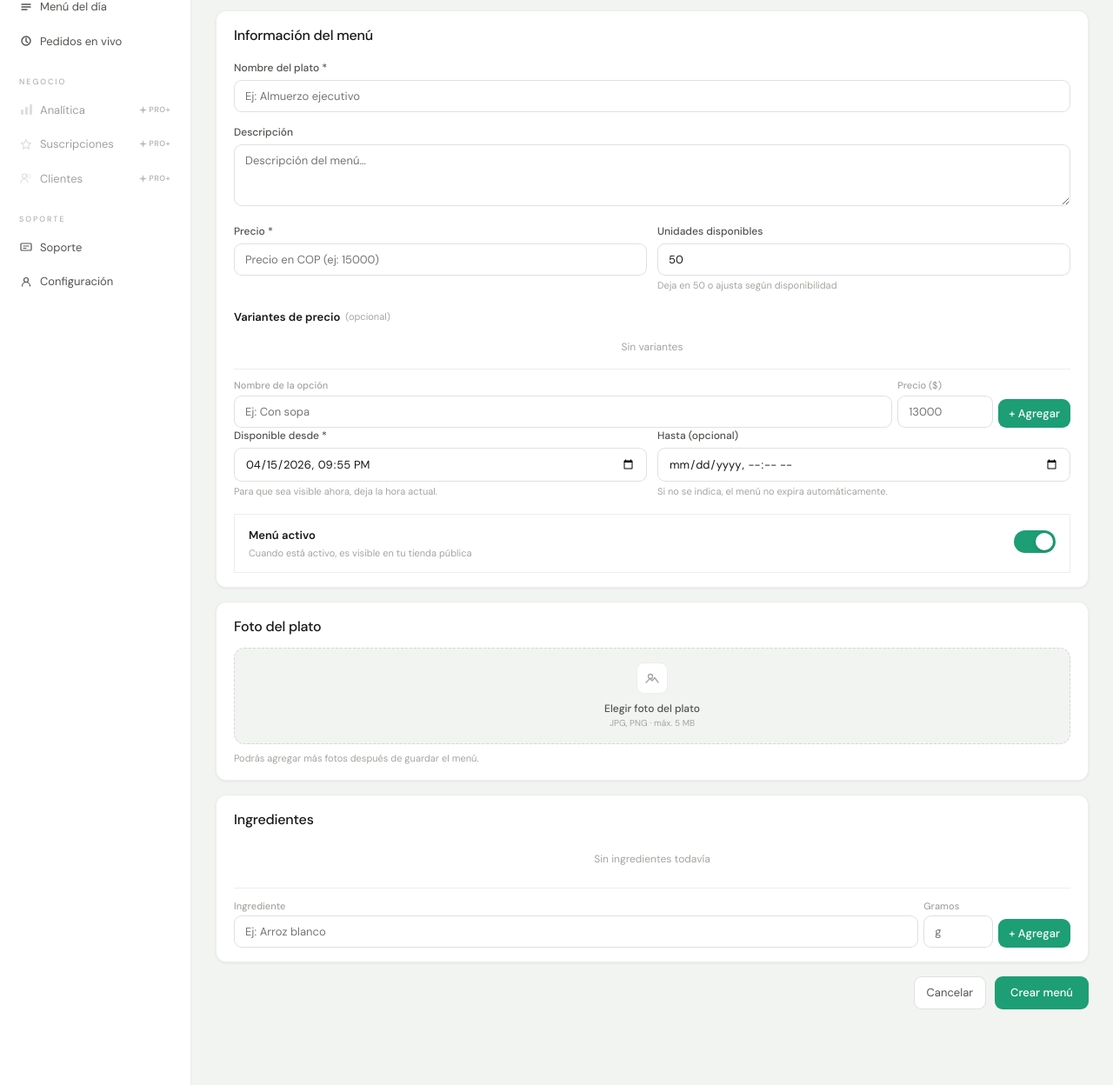
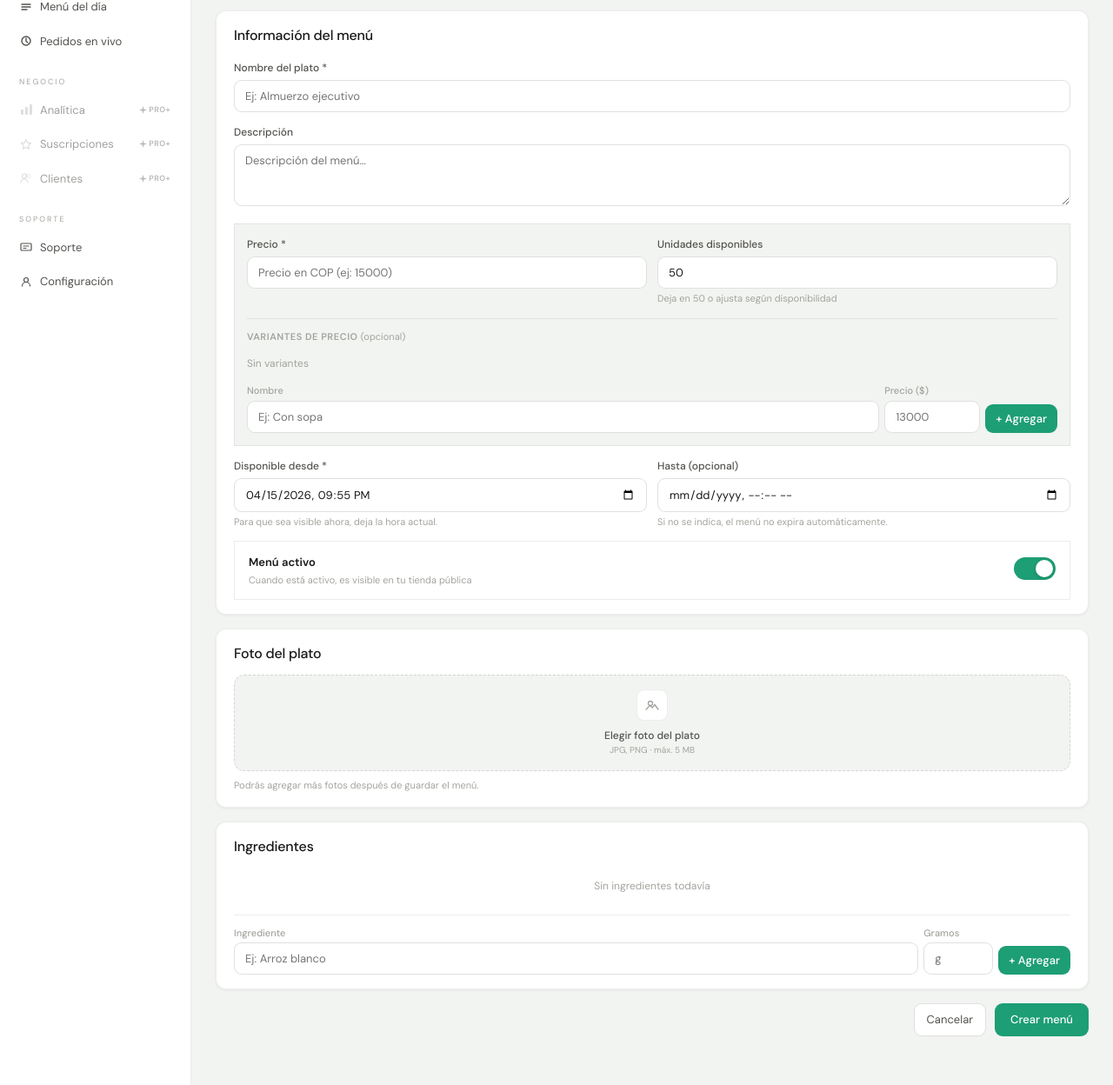
Before and after one commit to johnschneiider/Mesen-app-inteligente-gesti-n-de-pedidos, a Django app: template templates/menus/form.html in a window 1280 px wide. Shown: the part 146-1394 px from the top of the page at 87% size. Run offline with Django 5.2, Linux system fonts and the light colour scheme; the template is opened without the code that fills it: values that come from a table or form of the project are taken from there, others are empty; parts of the project's set-up code (start-up, migrations or seed data) failed here and were passed over; some libraries are stand-ins or nearby versions.

Commit message:
Unificar sección precio+variantes y estandarizar espaciado de inputs

```diff
--- a/templates/menus/form.html
+++ b/templates/menus/form.html
@@ -38,41 +38,42 @@ input:checked + .toggle-slider::before { transform:translateX(22px); }
     <div class="card" style="margin-bottom:16px;">
         <div class="section-header" style="margin-bottom:16px;"><h2>Información del menú</h2></div>
 
-        <div class="form-group">
+        <div class="form-group" style="margin-bottom:14px;">
             <label class="form-label" for="{{ form.title.id_for_label }}">Nombre del plato *</label>
             {{ form.title }}
             {% if form.title.errors %}<div class="form-error">{{ form.title.errors.0 }}</div>{% endif %}
         </div>
 
-        <div class="form-group">
+        <div class="form-group" style="margin-bottom:14px;">
             <label class="form-label" for="{{ form.description.id_for_label }}">Descripción</label>
             {{ form.description }}
             {% if form.description.errors %}<div class="form-error">{{ form.description.errors.0 }}</div>{% endif %}
         </div>
 
-        <div style="display:grid;grid-template-columns:1fr 1fr;gap:12px;">
-            <div class="form-group">
+        <!-- Precio + variantes — sección unificada -->
+        <div style="border:1px solid var(--border);border-radius:var(--radius);background:var(--page-bg);padding:14px;margin-bottom:14px;">
+            <div style="display:grid;grid-template-columns:1fr 1fr;gap:12px;margin-bottom:0;">
+                <div>
                     <label class="form-label" for="{{ form.price.id_for_label }}">Precio *</label>
                     {{ form.price }}
                     {% if form.price.errors %}<div class="form-error">{{ form.price.errors.0 }}</div>{% endif %}
                 </div>
-            <div class="form-group">
+                <div>
                     <label class="form-label" for="{{ form.max_units.id_for_label }}">Unidades disponibles</label>
                     {{ form.max_units }}
                     <div style="font-size:11px;color:var(--text-3);margin-top:3px;">Deja en 50 o ajusta según disponibilidad</div>
                 </div>
             </div>
 
-        <!-- Opciones de precio (inline en creación) -->
+            <!-- Variantes (inline en creación) -->
             {% if not form.instance.pk %}
-        <div x-data="inlineList('option')" style="margin-top:4px;">
-            <div style="display:flex;align-items:center;gap:6px;margin-bottom:8px;">
-                <span style="font-size:13px;font-weight:600;color:var(--text-1);">Variantes de precio</span>
-                <span style="font-size:11px;color:var(--text-3);">(opcional)</span>
+            <div x-data="inlineList('option')" style="border-top:1px solid var(--border);margin-top:14px;padding-top:12px;">
+                <div style="font-size:11px;font-weight:600;color:var(--text-3);text-transform:uppercase;letter-spacing:0.5px;margin-bottom:8px;">
+                    Variantes de precio <span style="font-weight:400;text-transform:none;letter-spacing:0;">(opcional)</span>
                 </div>
                 <div id="create-options-list">
                     <template x-for="(item, idx) in items" :key="idx">
-                    <div style="display:flex;align-items:center;justify-content:space-between;padding:7px 10px;background:var(--page-bg);border-radius:var(--radius-md);margin-bottom:5px;">
+                        <div style="display:flex;align-items:center;justify-content:space-between;padding:7px 10px;background:white;border:1px solid var(--border);border-radius:var(--radius-md);margin-bottom:5px;">
                             <div style="display:flex;align-items:center;gap:8px;">
                                 <svg width="10" height="10" viewBox="0 0 10 10" fill="none"><circle cx="5" cy="5" r="2.5" fill="var(--green)"/></svg>
                                 <span style="font-size:13px;color:var(--text-1);" x-text="item.name"></span>
@@ -86,14 +87,14 @@ input:checked + .toggle-slider::before { transform:translateX(22px); }
                             </button>
                         </div>
                     </template>
-                <div x-show="items.length === 0" style="font-size:12px;color:var(--text-3);padding:8px 0;text-align:center;">Sin variantes</div>
+                    <div x-show="items.length === 0" style="font-size:12px;color:var(--text-3);padding:6px 0;">Sin variantes</div>
                 </div>
-            <div style="display:flex;gap:6px;margin-top:8px;border-top:1px solid var(--border);padding-top:10px;align-items:flex-end;">
-                <div class="form-group" style="flex:1;margin:0;">
-                    <label style="font-size:11px;color:var(--text-3);margin-bottom:3px;display:block;">Nombre de la opción</label>
+                <div style="display:flex;gap:6px;margin-top:8px;align-items:flex-end;">
+                    <div style="flex:1;">
+                        <label style="font-size:11px;color:var(--text-3);margin-bottom:3px;display:block;">Nombre</label>
                         <input type="text" x-model="newName" placeholder="Ej: Con sopa" @keydown.enter.prevent="add()" style="width:100%;">
                     </div>
-                <div class="form-group" style="width:110px;margin:0;">
+                    <div style="width:110px;">
                         <label style="font-size:11px;color:var(--text-3);margin-bottom:3px;display:block;">Precio ($)</label>
                         <input type="number" x-model="newExtra" placeholder="13000" min="0" @keydown.enter.prevent="add()" style="width:100%;">
                     </div>
@@ -102,15 +103,16 @@ input:checked + .toggle-slider::before { transform:translateX(22px); }
                 <input type="hidden" name="option_count" :value="items.length">
             </div>
             {% endif %}
+        </div>
 
-        <div style="display:grid;grid-template-columns:1fr 1fr;gap:12px;">
-            <div class="form-group">
+        <div style="display:grid;grid-template-columns:1fr 1fr;gap:12px;margin-bottom:14px;">
+            <div>
                 <label class="form-label" for="{{ form.valid_from.id_for_label }}">Disponible desde *</label>
                 {{ form.valid_from }}
                 {% if form.valid_from.errors %}<div class="form-error">{{ form.valid_from.errors.0 }}</div>{% endif %}
                 <div style="font-size:11px;color:var(--text-3);margin-top:3px;">Para que sea visible ahora, deja la hora actual.</div>
             </div>
-            <div class="form-group">
+            <div>
                 <label class="form-label" for="{{ form.valid_until.id_for_label }}">Hasta (opcional)</label>
                 {{ form.valid_until }}
                 <div style="font-size:11px;color:var(--text-3);margin-top:3px;">Si no se indica, el menú no expira automáticamente.</div>
@@ -118,7 +120,7 @@ input:checked + .toggle-slider::before { transform:translateX(22px); }
         </div>
 
         <!-- Toggle activo -->
-        <div style="display:flex;align-items:center;justify-content:space-between;padding:14px 16px;background:var(--bg-alt);border-radius:var(--radius);border:1px solid var(--border);margin-top:4px;">
+        <div style="display:flex;align-items:center;justify-content:space-between;padding:14px 16px;background:var(--bg-alt);border-radius:var(--radius);border:1px solid var(--border);">
             <div>
                 <div style="font-size:13px;font-weight:600;color:var(--text-1);">Menú activo</div>
                 <div style="font-size:11px;color:var(--text-3);margin-top:2px;">Cuando está activo, es visible en tu tienda pública</div>
@@ -193,9 +195,8 @@ input:checked + .toggle-slider::before { transform:translateX(22px); }
 
 <!-- Opciones de precio (HTMX — justo debajo del card de info) -->
 <div class="card" style="margin-bottom:16px;">
-    <div style="display:flex;align-items:center;gap:6px;margin-bottom:8px;">
-        <span style="font-size:13px;font-weight:600;color:var(--text-1);">Variantes de precio</span>
-        <span style="font-size:11px;color:var(--text-3);">(opcional)</span>
+    <div style="font-size:11px;font-weight:600;color:var(--text-3);text-transform:uppercase;letter-spacing:0.5px;margin-bottom:10px;">
+        Variantes de precio <span style="font-weight:400;text-transform:none;letter-spacing:0;">(opcional)</span>
     </div>
     <div id="options-list">
         {% include 'menus/partials/options.html' with menu=menu %}
@@ -204,13 +205,13 @@ input:checked + .toggle-slider::before { transform:translateX(22px); }
           hx-target="#options-list"
           hx-swap="innerHTML"
           hx-on::after-request="this.reset()"
-          style="display:flex;gap:6px;margin-top:8px;border-top:1px solid var(--border);padding-top:10px;align-items:flex-end;">
+          style="display:flex;gap:6px;margin-top:10px;border-top:1px solid var(--border);padding-top:10px;align-items:flex-end;">
         {% csrf_token %}
-        <div class="form-group" style="flex:1;margin:0;">
-            <label style="font-size:11px;color:var(--text-3);margin-bottom:3px;display:block;">Nombre de la opción</label>
+        <div style="flex:1;">
+            <label style="font-size:11px;color:var(--text-3);margin-bottom:3px;display:block;">Nombre</label>
             <input type="text" name="name" placeholder="Ej: Con sopa" required style="width:100%;">
         </div>
-        <div class="form-group" style="width:110px;margin:0;">
+        <div style="width:110px;">
             <label style="font-size:11px;color:var(--text-3);margin-bottom:3px;display:block;">Precio ($)</label>
             <input type="number" name="price" placeholder="13000" min="0" required style="width:100%;">
         </div>
```
Lines whose indentation alone changed are shown as unchanged.
